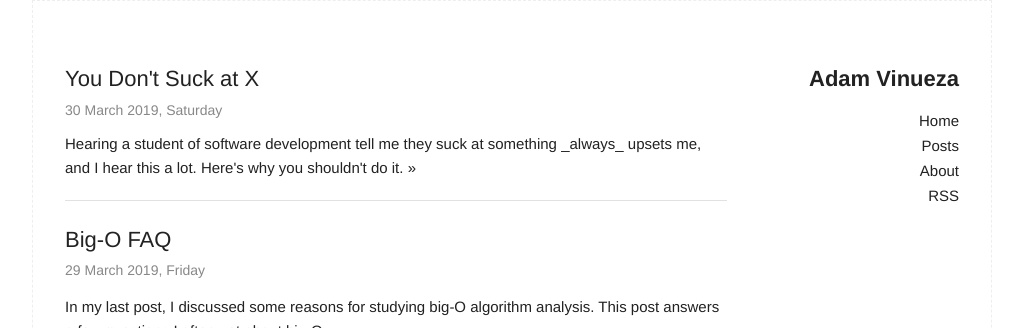
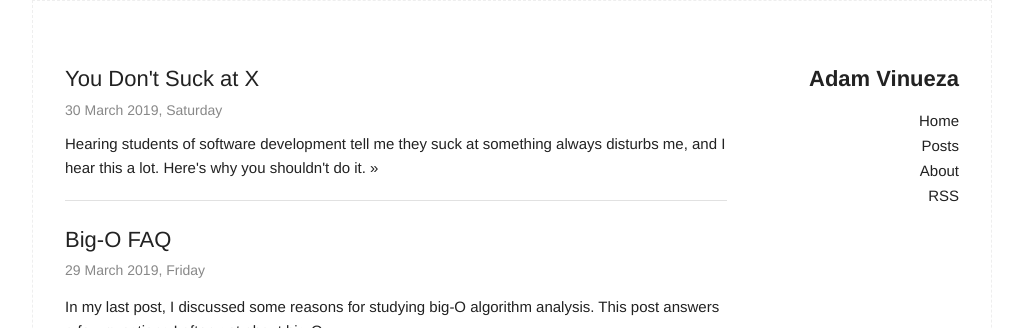
Before and after one commit to adamvinueza/adamvinueza.github.io, a Jekyll site: the page built from index.html, in a window 1280 px wide. Shown: the top 328 px of the page, without its empty margins (128-1151 px from the left). Built offline with Jekyll 4.4.1, drawn with Linux system fonts in a browser that asks for light colours.

Commit message:
fix description

```diff
--- a/_posts/2019-03-30-you-dont-suck-at-x.md
+++ b/_posts/2019-03-30-you-dont-suck-at-x.md
@@ -3,8 +3,8 @@ layout: post
 title:  "You Don't Suck at X"
 date:   2019-03-30 11:23:59 -0600
 category: learning
-description: "Hearing a student of software development tell me they suck at something
-_always_ upsets me, and I hear this a lot. Here's why you shouldn't do it."
+description: "Hearing students of software development tell me they suck at something
+always disturbs me, and I hear this a lot. Here's why you shouldn't do it."
 ---
 I go to a lot of meetups with junior software developers and students, because
 I want to learn how to work better with them, and because I like helping.
```
